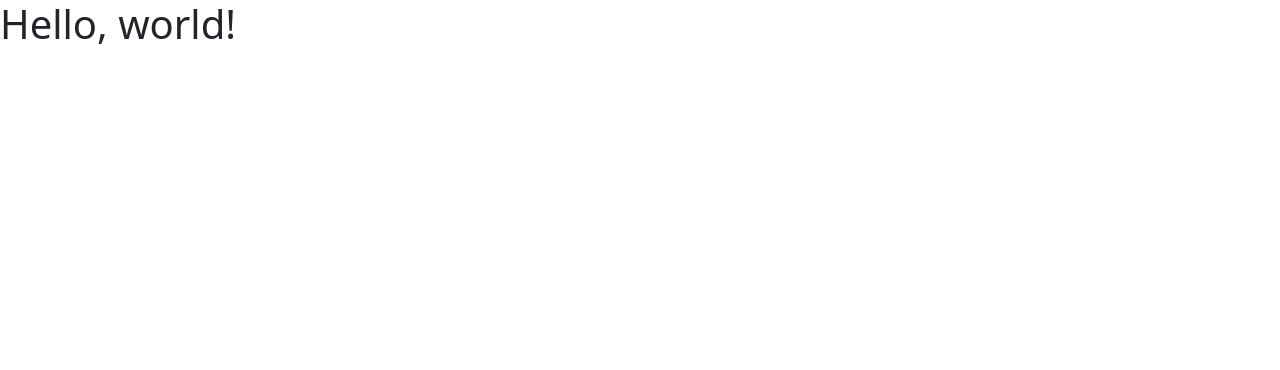
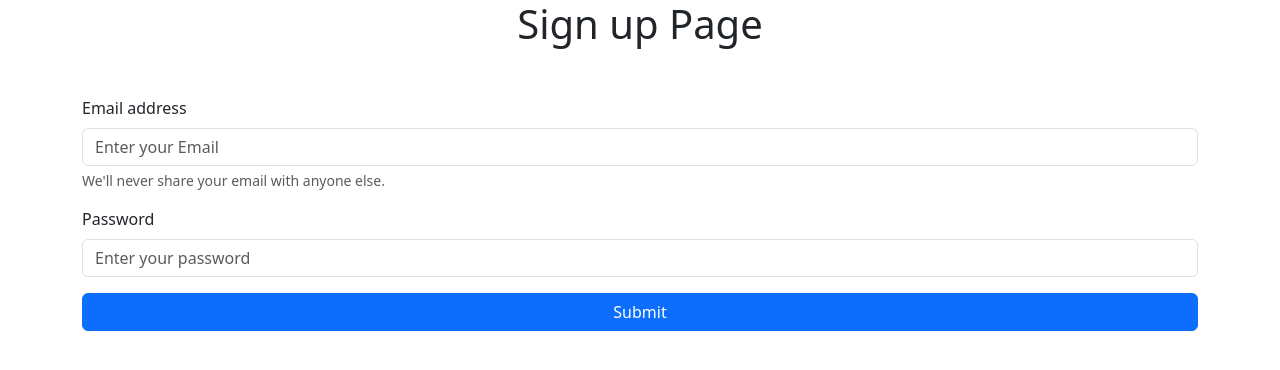
Before and after one commit to Kuwar20/php-projects, a PHP site: page /sign.php in a window 1280 px wide. Shown: the top 370 px of the page. Run offline with PHP 8.4, Linux system fonts and the light colour scheme.

Commit message:
feat: Update signup page with form fields and submit button

```diff
--- a/registrations/signup1/sign.php
+++ b/registrations/signup1/sign.php
@@ -6,8 +6,22 @@
     <title>Signup Page</title>
     <link href="https://cdn.jsdelivr.net/npm/bootstrap@5.3.3/dist/css/bootstrap.min.css" rel="stylesheet" integrity="sha384-QWTKZyjpPEjISv5WaRU9OFeRpok6YctnYmDr5pNlyT2bRjXh0JMhjY6hW+ALEwIH" crossorigin="anonymous">
   </head>
-  <body>
-    <h1>Hello, world!</h1>
+        <body>
     <script src="https://cdn.jsdelivr.net/npm/bootstrap@5.3.3/dist/js/bootstrap.bundle.min.js" integrity="sha384-YvpcrYf0tY3lHB60NNkmXc5s9fDVZLESaAA55NDzOxhy9GkcIdslK1eN7N6jIeHz" crossorigin="anonymous"></script>
-  </body>
+    <h1 class="text-center">Sign up Page</h1>
+    <div class="container mt-5">
+    <form>
+  <div class="mb-3">
+    <label for="exampleInputEmail1" class="form-label">Email address</label>
+    <input type="email" class="form-control" name="username" aria-describedby="emailHelp" placeholder="Enter your Email">
+    <div id="emailHelp" class="form-text">We'll never share your email with anyone else.</div>
+  </div>
+  <div class="mb-3">
+    <label for="exampleInputPassword1" class="form-label">Password</label>
+    <input type="password" class="form-control" placeholder="Enter your password" name="password">
+  </div>
+  <button type="submit" class="btn btn-primary w-100">Submit</button>
+</form>
+    </div>
+</body>
 </html>
```
